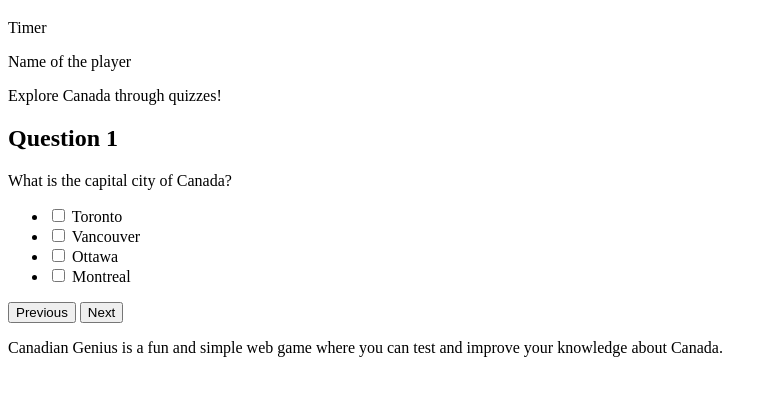
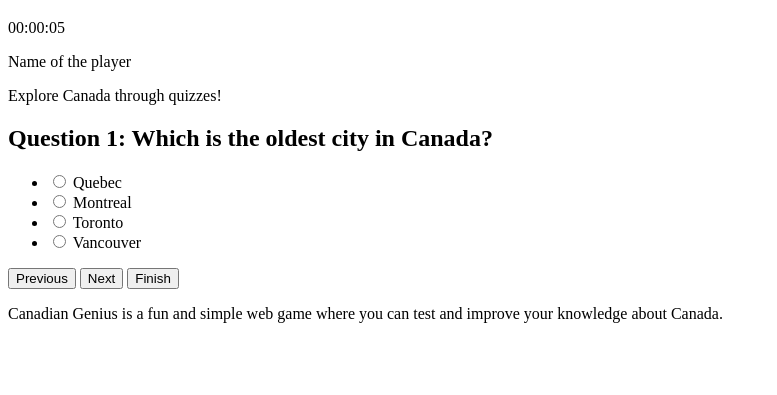
Before and after one commit to JoseParragaM/CanadianGenius, a plain HTML site: page templates/quiz.html in a window 1280 px wide. Shown: the part 61-456 px from the top of the page, without its empty margins (0-777 px from the left). Drawn offline with Linux system fonts and the light colour scheme.

Commit message:
Add Js to quiz page

```diff
--- /dev/null
+++ b/scripts/quiz.js
@@ -0,0 +1,95 @@
+let seconds = 0;
+let minutes = 0;
+let hours = 0;
+let interval;
+let questions = [];
+let qNumber = 1;
+
+const timeEle = document.getElementById("time");
+
+function timeRefresh() {
+    let numbers =
+        (hours < 10 ? "0" : "") + hours + ":" +
+        (minutes < 10 ? "0" : "") + minutes + ":" +
+        (seconds < 10 ? "0" : "") + seconds;
+    timeEle.textContent = numbers;
+}
+
+function Initiate() {
+    if (!interval) {
+        interval = setInterval(() => {
+            seconds++;
+            if (seconds === 60) {
+                seconds = 0;
+                minutes++;
+                if (minutes === 60) {
+                    minutes = 0;
+                    hours++;
+                }
+            }
+            timeRefresh();
+        }, 1000);
+    }
+}
+
+window.onload = Initiate;
+
+document.addEventListener("DOMContentLoaded", function() {
+    fetch('/data/data.json')
+        .then(response => response.json())
+        .then(data => {
+            console.log("Fetched data:", data);
+            if (data && data.history && Array.isArray(data.history)) {
+                questions = data.history;
+                console.log("Questions loaded:", questions);
+                if (questions.length > 0) {
+                    updateQuestion();
+                    enableButtons();
+                }
+            }
+        })
+
+    const nextButton = document.getElementById("Next");
+    const prevButton = document.getElementById("Previous");
+    const finishButton = document.getElementById("Finish");
+    const questionTitle = document.getElementById("questionTitle");
+    const optionsList = document.getElementById("optionsList");
+
+    function updateQuestion() {
+        if (questions.length > 0 && qNumber <= questions.length) {
+            const question = questions[qNumber - 1];
+
+            questionTitle.textContent = `Question ${qNumber}: ${question.textQuestion}`;
+
+            optionsList.innerHTML = "";
+
+            question.options.forEach(option => {
+                const li = document.createElement("li");
+                li.innerHTML = `<input type="radio" name="answer" value="${option}"> ${option}`;
+                optionsList.appendChild(li);
+            });
+        }
+    }
+
+    function enableButtons() {
+        nextButton.onclick = function() {
+            if (qNumber < questions.length) {
+                qNumber++;
+                updateQuestion();
+                console.log(`Moved to Question ${qNumber}`);
+            }
+        };
+
+        prevButton.onclick = function() {
+            if (qNumber > 1) {
+                qNumber--;
+                updateQuestion();
+                console.log(`Moved to Question ${qNumber}`);
+            }
+        };
+
+        finishButton.addEventListener('click', function() {
+            window.location.href = 'feedback.html';
+        });
+    }
+});
--- a/templates/quiz.html
+++ b/templates/quiz.html
@@ -6,26 +6,31 @@
     <title>Quiz Page</title>
 </head>
 <body>
-    <h1> Canada Genius</h1>
-    <p> Timer </p>
-    <p> Name of the player</p>
-    <p> Explore Canada through quizzes!</p>
-    <h2> Question 1</h2>
-    <p>What is the capital city of Canada?</p>
-        <ul>
+    <h1>Canada Genius</h1>
+    <div id="time">00:00:00</div>
+    <p>Name of the player</p>
+    <p>Explore Canada through quizzes!</p>
+
+    <h2 id="questionTitle">Question 1</h2>
+    <ul id="optionsList">
         <li><input type="checkbox" id="Answer1">
-                <label for="Answer"> Toronto</label><br></li>
+            <label for="Answer1"> Toronto</label></li>
         <li><input type="checkbox" id="Answer2">
-                <label for="Answer"> Vancouver</label><br></li>
-            <li> <input type="checkbox" id="Answer3">
-                <label for="Answer"> Ottawa</label><br></li>
+            <label for="Answer2"> Vancouver</label></li>
+        <li><input type="checkbox" id="Answer3">
+            <label for="Answer3"> Ottawa</label></li>
         <li><input type="checkbox" id="Answer4">
-                <label for="Answer"> Montreal</label><br></li>
+            <label for="Answer4"> Montreal</label></li>
     </ul>
-    <button type="submit"> Previous </button>
-    <button type="submit"> Next </button>
-</body>
+
+    <button type="button" id="Previous">Previous</button>
+    <button type="button" id="Next">Next</button>
+    <button type="button" id="Finish">Finish</button>
+
     <footer>
         <p>Canadian Genius is a fun and simple web game where you can test and improve your knowledge about Canada.</p>
     </footer>
+
+    <script src="/scripts/quiz.js"></script>
+</body>
 </html>
```
Lines whose indentation alone changed are shown as unchanged.
